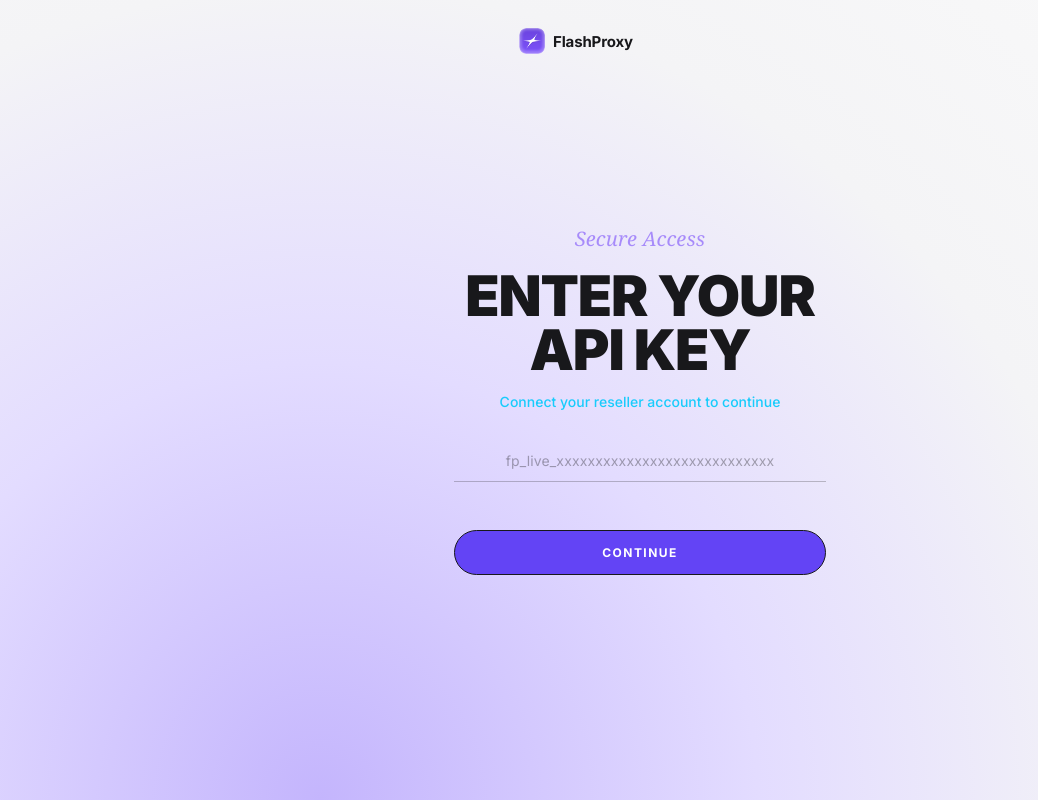
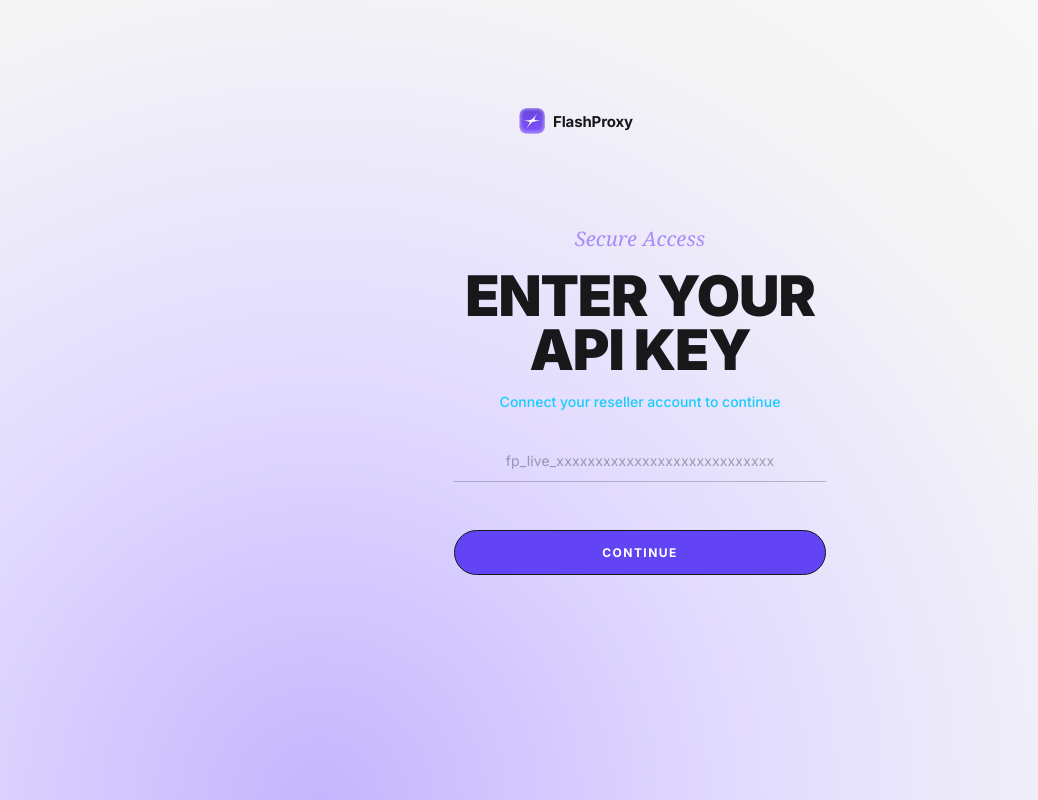
Before and after one commit to AceOrigin64/Flashproxy-2, a website: page public/index.html in a window 1280 px wide. Shown: the whole page, without its empty margins (0-1038 px from the left). Drawn offline with Linux system fonts and the light colour scheme.

Commit message:
style: shift the shared logo 10% lower
Co-Authored-By: Claude Sonnet 4.6 <noreply@anthropic.com>

```diff
--- a/public/styles.css
+++ b/public/styles.css
@@ -39,7 +39,7 @@ html, body {
 
 .shared-logo {
   position: fixed;
-  top: 28px;
+  top: calc(28px + 10vh);
   left: 45%;
   display: flex;
   align-items: center;
```
